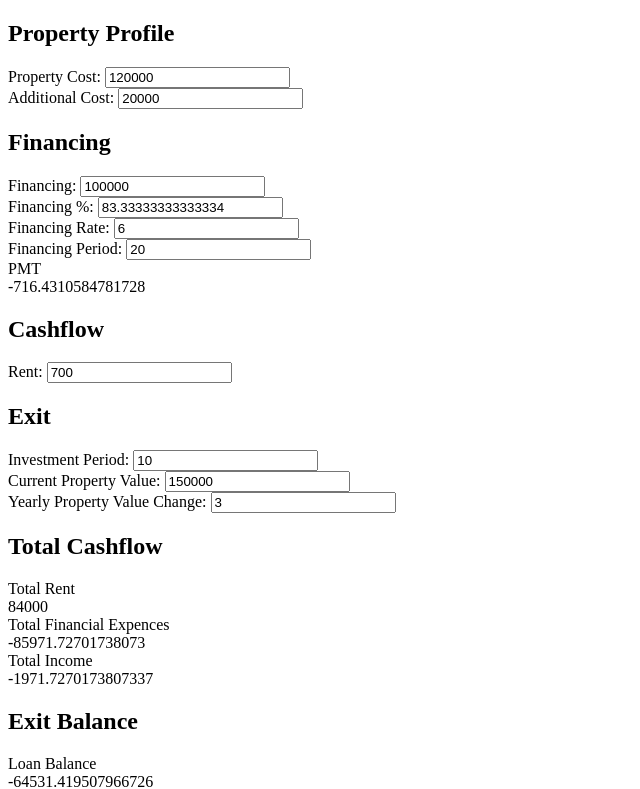
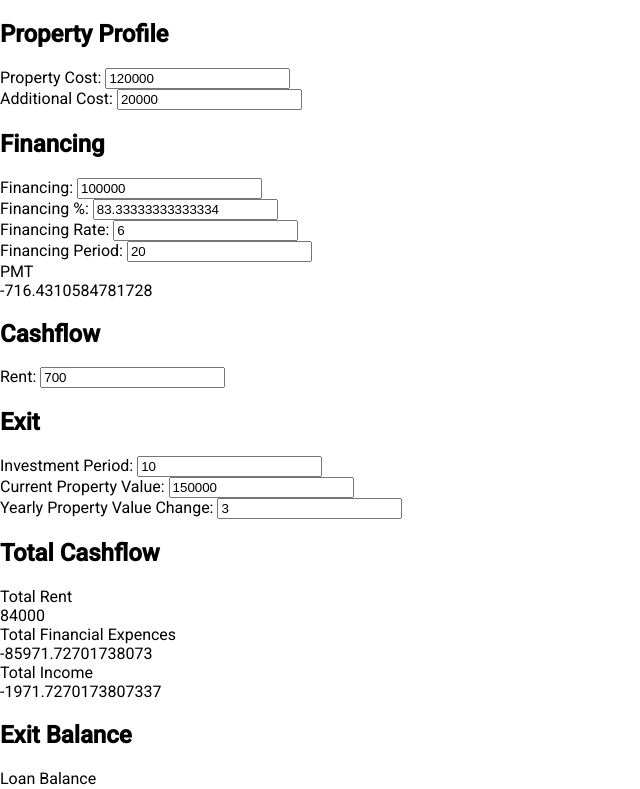
Before and after one commit to YehudahA/REJ, an Angular app: page / in a window 1280 px wide. Shown: the top 789 px of the page, without its empty margins (0-640 px from the left). Built offline with nearby package versions, Linux system fonts and the light colour scheme.

Commit message:
install material

```diff
--- a/angular.json
+++ b/angular.json
@@ -24,6 +24,7 @@
               "src/assets"
             ],
             "styles": [
+              "./node_modules/@angular/material/prebuilt-themes/indigo-pink.css",
               "src/styles.css"
             ],
             "scripts": []
@@ -89,6 +90,7 @@
               "src/assets"
             ],
             "styles": [
+              "./node_modules/@angular/material/prebuilt-themes/indigo-pink.css",
               "src/styles.css"
             ],
             "scripts": []
@@ -120,6 +122,7 @@
           }
         }
       }
-    }},
+    }
+  },
   "defaultProject": "Calc"
 }
--- a/package.json
+++ b/package.json
@@ -12,10 +12,12 @@
   "private": true,
   "dependencies": {
     "@angular/animations": "~8.2.11",
+    "@angular/cdk": "~8.2.3",
     "@angular/common": "~8.2.11",
     "@angular/compiler": "~8.2.11",
     "@angular/core": "~8.2.11",
     "@angular/forms": "~8.2.11",
+    "@angular/material": "^8.2.3",
     "@angular/platform-browser": "~8.2.11",
     "@angular/platform-browser-dynamic": "~8.2.11",
     "@angular/router": "~8.2.11",
--- a/src/app/app.module.ts
+++ b/src/app/app.module.ts
@@ -7,6 +7,7 @@
 import { InversionComponent } from './inversion/inversion.component';
 import { ThousandsDirective } from './directives/thousands.directive';
 import { PercentageValueAccessor } from './misc/percentage-value-accessor';
+import { BrowserAnimationsModule } from '@angular/platform-browser/animations';
 
 @NgModule({
   declarations: [
@@ -18,7 +19,8 @@
   imports: [
     BrowserModule,
     FormsModule,
-    AppRoutingModule
+    AppRoutingModule,
+    BrowserAnimationsModule
   ],
   providers: [],
   bootstrap: [AppComponent]
--- a/src/index.html
+++ b/src/index.html
@@ -6,6 +6,8 @@
   <base href="/">
   <meta name="viewport" content="width=device-width, initial-scale=1">
   <link rel="icon" type="image/x-icon" href="favicon.ico">
+  <link href="https://fonts.googleapis.com/css?family=Roboto:300,400,500&display=swap" rel="stylesheet">
+  <link href="https://fonts.googleapis.com/icon?family=Material+Icons" rel="stylesheet">
 </head>
 <body>
   <app-root></app-root>
--- a/src/styles.css
+++ b/src/styles.css
@@ -1 +1,4 @@
 /* You can add global styles to this file, and also import other style files */
+
+html, body { height: 100%; }
+body { margin: 0; font-family: Roboto, "Helvetica Neue", sans-serif; }
```
Also changed, not shown: 1 other file (tests, documents, lock files or other folders).
